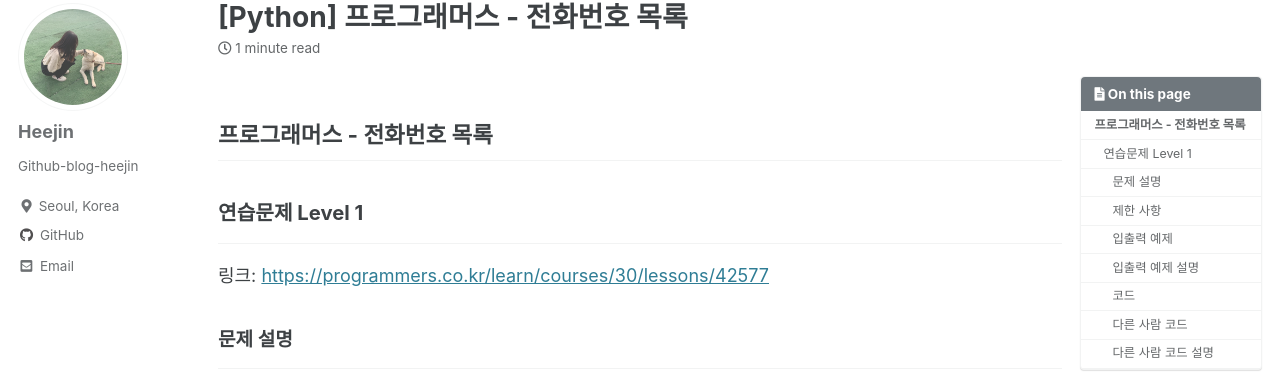
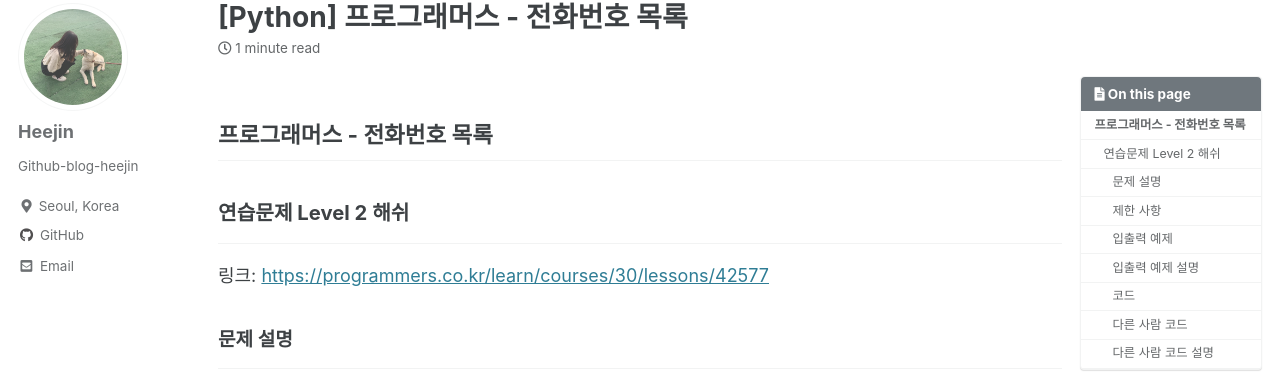
Before and after one commit to heejin99/heejin99.github.io, a Jekyll site: the page built from _posts/2021-04-15-[Python] 프로그래머스-전화번호 목록.md, in a window 1280 px wide and 900 px high. Shown: the part 88-460 px from the top of the window. Built offline with Jekyll 4.4.1, drawn with Linux system fonts in a browser that asks for light colours; cached includes are drawn as plain includes; comment, search, counter and statistics services are not loaded.

Commit message:
파이썬 프로그래머스 수정

```diff
--- a/_posts/2021-04-15-[Python] 프로그래머스-전화번호 목록.md
+++ b/_posts/2021-04-15-[Python] 프로그래머스-전화번호 목록.md
@@ -1,6 +1,6 @@
 ---
 title: "[Python] 프로그래머스 - 전화번호 목록"
-excerpt: 프로그래머스 연습문제 Level 1
+excerpt: 프로그래머스 연습문제 Level 2
 author_profile: true
 toc: true
 toc_sticky: true
@@ -20,7 +20,7 @@ last_modified_at: 2021-04-15T23:10:30-05:00
 
 
 
-### 연습문제 Level 1
+### 연습문제 Level 2 해쉬
 
 ***
 
```
Also changed, not shown: _posts/2021-04-15-[Python] 프로그래머스-완주하지 못한 선수.md (+1 -1 lines).
